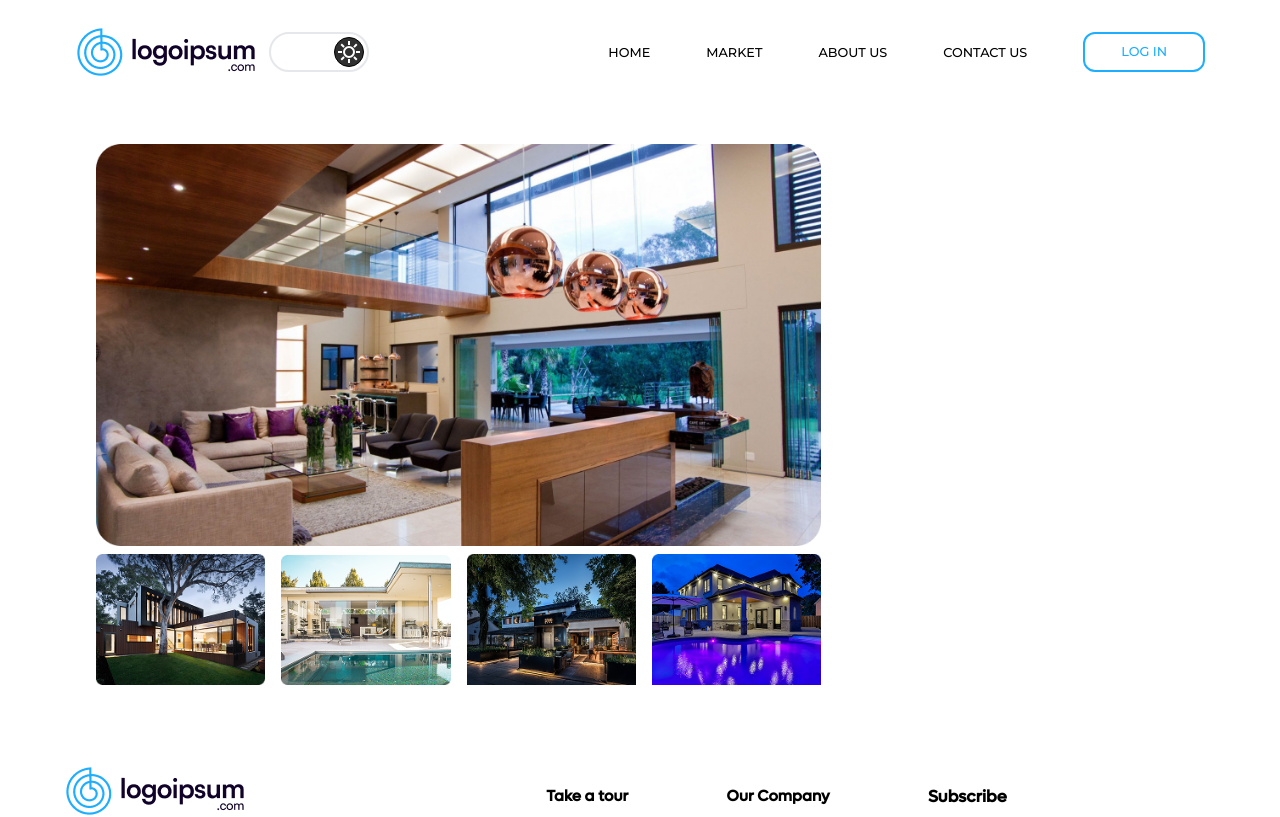
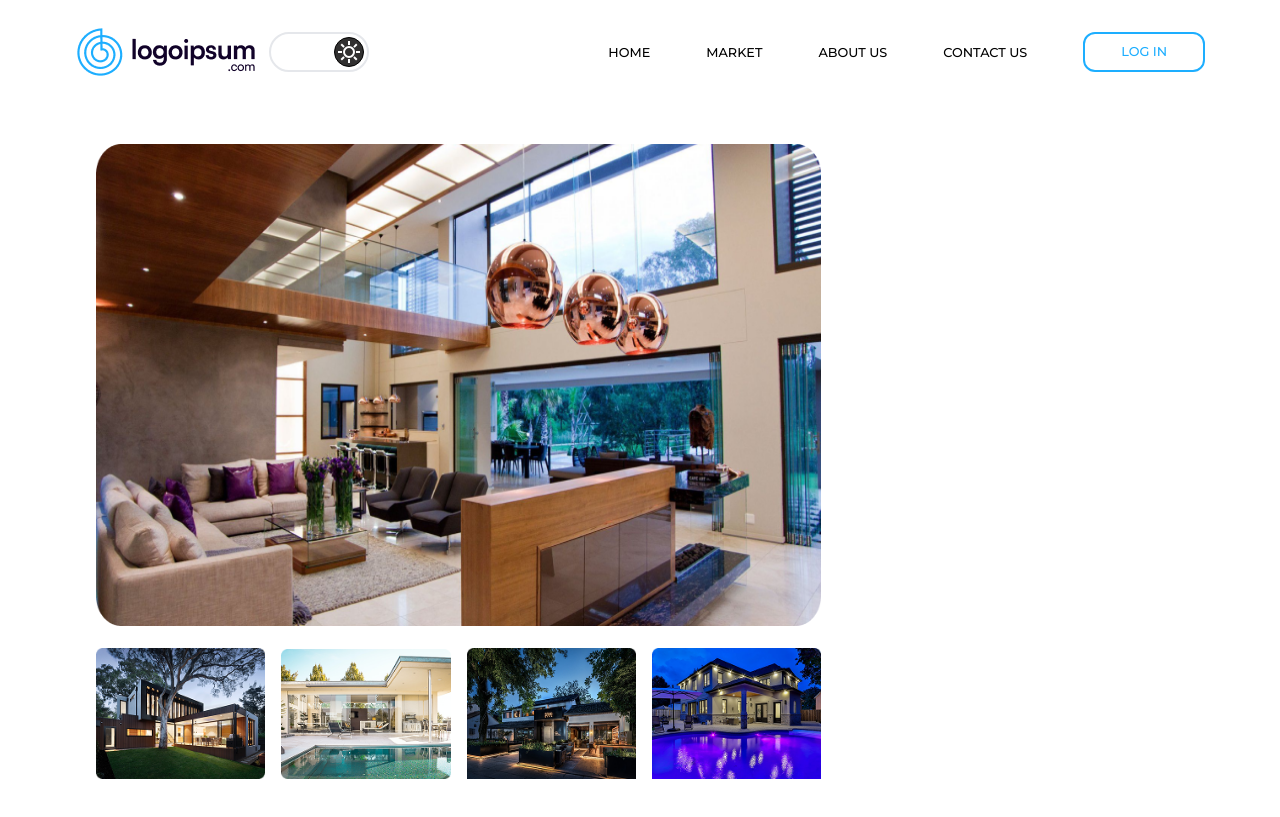
Before and after one commit to Iman-khodamoradiany/Crypto_Web, a React (Vite) app: page /Product/1 in a window 1280 px wide. Shown: the top 817 px of the page. Built offline with nearby package versions, Linux system fonts and the light colour scheme.

Commit message:
Fix the ability to select other photos

```diff
--- /dev/null
+++ b/src/component/Ui/Moloculs/PictursProduct/PictursProduct.jsx
@@ -0,0 +1,22 @@
+import Button from "../../Atoms/Button/Button";
+import Img from "../../Atoms/Img/Img";
+
+function PictureProduct({setImgselect}) {
+    const Images = [
+        { id: 1, src: '/image/Photo2.png' },
+        { id: 2, src: '/image/Photo3.png' },
+        { id: 3, src: '/image/Photo4.png' },
+        { id: 4, src: '/image/Photo5.png' },
+    ]
+    return (
+        <div className="w-full h-[25%] flex justify-center items-center gap-4">
+            {Images.map((item) => (
+                <Button onClick={() => setImgselect(item.src)} className={'w-1/4'}>
+                    <Img className={'w-full h-full'} src={item.src} />
+                </Button>
+            ))}
+        </div>
+    )
+}
+
+export default PictureProduct
--- a/src/component/Ui/Organims/SectionPicture/SectionPicture.jsx
+++ b/src/component/Ui/Organims/SectionPicture/SectionPicture.jsx
@@ -1,26 +1,20 @@
+import { useState } from "react"
 import Button from "../../Atoms/Button/Button"
 import Img from "../../Atoms/Img/Img"
+import PictureProduct from "../../Moloculs/PictursProduct/PictursProduct"
 
 function SectionPicture() {
-    const Images = [
-        { id: 1, src: '/image/Photo2.png' },
-        { id: 2, src: '/image/Photo3.png' },
-        { id: 3, src: '/image/Photo4.png' },
-        { id: 4, src: '/image/Photo5.png' },
-    ]
+
+    const [imgSelect , setImgselect] = useState('')
+
+
     return (
-        <div className="w-full">
-            <div className="w-2/3 flex justify-centere items-start flex-col gap-2">
-                <div className="w-full">
-                    <Img className={"w-full"} src={'/image/Photo1.png'} />
+        <div className="w-full h-[650px]">
+            <div className="w-2/3 h-full flex justify-centere items-start flex-col gap-2">
+                <div className="w-full h-[75%]">
+                    <Img className={"w-full h-full"} src={imgSelect ? imgSelect : '/image/Photo1.png'} />
                 </div>
-                <div className="w-full flex justify-center items-center gap-4">
-                    {Images.map((item) => (
-                        <Button className={'w-1/4'}>
-                            <Img className={'w-full'} src={item.src} />
-                        </Button>
-                    ))}
-                </div>
+                <PictureProduct setImgselect={setImgselect} />
             </div>
         </div>
     )
```
